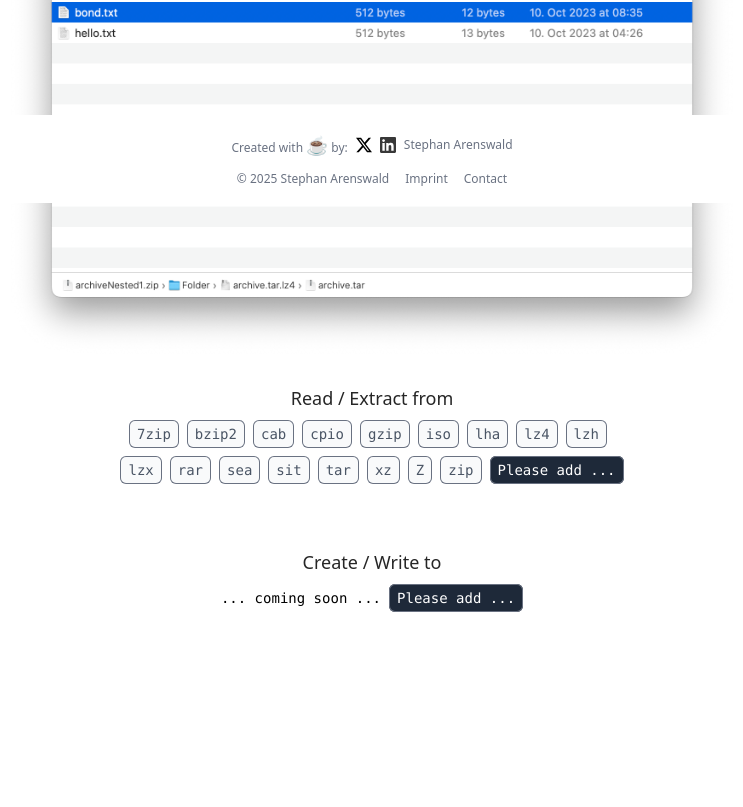
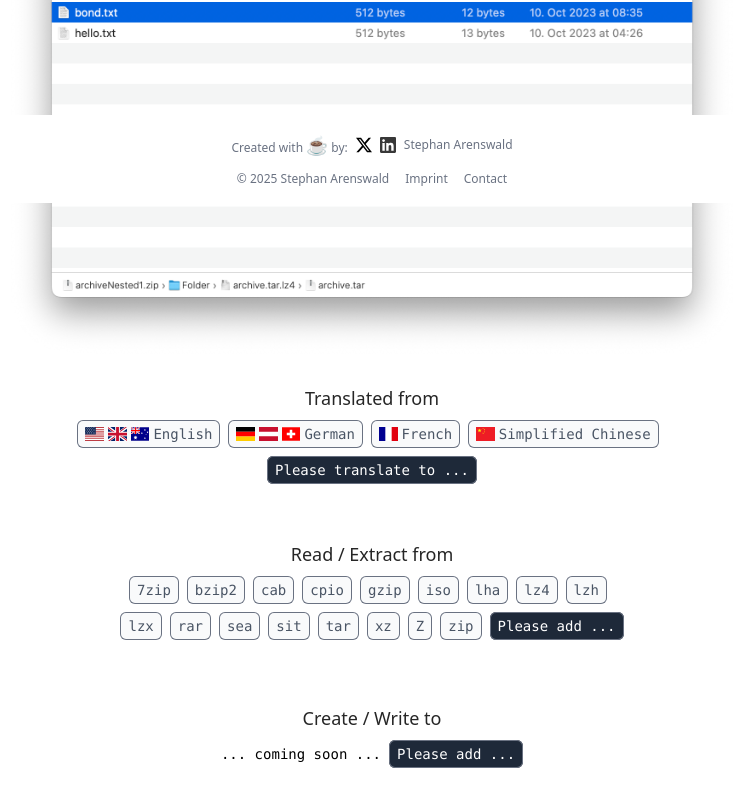
Before and after one commit to sarensw/app.macpacker, a React (Vite) app: page / in a window 1280 px wide. Shown: the part 597-1404 px from the top of the page, without its empty margins (268-1011 px from the left). Before the commit the page ends 1377 px from the top, so only its background shows below. Built offline with nearby package versions, Linux system fonts and the light colour scheme.

Commit message:
release: v0.9

```diff
--- a/package.json
+++ b/package.json
@@ -12,6 +12,7 @@
   "dependencies": {
     "@heroicons/react": "^2.2.0",
     "@tailwindcss/vite": "^4.1.7",
+    "flag-icons": "^7.5.0",
     "react": "^19.1.0",
     "react-dom": "^19.1.0",
     "react-markdown": "^10.1.0",
--- /dev/null
+++ b/src/components/Language.tsx
@@ -0,0 +1,20 @@
+import type { ReactElement } from 'react'
+import 'flag-icons/css/flag-icons.min.css'
+
+interface LanguageProperties {
+    code: string
+    name: string
+    icons: string[]
+}
+
+function Language (props: LanguageProperties): ReactElement {
+    return (
+        <li
+            className='inline-flex items-center rounded-md bg-gray-50 px-2 py-1 font-medium text-gray-600 ring-1 ring-gray-500 ring-inset'
+        >
+            {props.icons.map((flag, index) => <span key={index} className={`fi fi-${flag} mr-1`}></span>)  }
+            {props.name}</li>
+    )
+}
+
+export { Language }
--- /dev/null
+++ b/src/components/WhatOthersSay.tsx
@@ -0,0 +1,21 @@
+import type { ReactElement } from 'react'
+
+interface WhatOthersSayProperties {
+    source: string
+    title: string
+    text: string
+    name: string
+}
+
+function WhatOthersSay (props: WhatOthersSayProperties): ReactElement {
+    return (
+        <div className='w-72 bg-gray-50 p-4 rounded-md border border-gray-400'>
+            <div className='text-xs text-gray-400'>{props.source}</div>
+            <div className='text-md font-bold mt-1'>{props.title}</div>
+            <div className='my-4'>{props.text}</div>
+            <div className='font-medium'>{props.name}</div>
+        </div>
+    )
+}
+
+export { WhatOthersSay }
--- a/src/pages/home/index.tsx
+++ b/src/pages/home/index.tsx
@@ -4,9 +4,11 @@ import github from '@assets/github-mark.svg'
 import { ClipboardDocumentIcon } from '@heroicons/react/24/outline'
 import { Footer } from '@/components/Footer'
 import { ArchiveFormat } from '@/components/ArchiveFormat'
+import { Language } from '@/components/Language'
+import { WhatOthersSay } from '@/components/WhatOthersSay'
 
 function Home (): ReactElement {
-  const version: string = '0.8'
+  const version: string = '0.9'
   const downloadUrlZip: string = `https://macpacker-releases.s3.eu-central-1.amazonaws.com/MacPacker_v${version}.zip`
   // const downloadUrlDmg: string = `https://macpacker-releases.s3.eu-central-1.amazonaws.com/MacPacker ${version}.dmg`
   const masUrl: string = 'https://apps.apple.com/us/app/macpacker/id6473273874'
@@ -70,8 +72,20 @@ function Home (): ReactElement {
           {/* main image */}
           <img className='w-auto h-auto' src='/main.png' />
 
+          {/* translated to */}
+          <div className='justify-items-center flex flex-col space-y-2 items-center max-w-2xl'>
+            <h3 className='text-neutral-800 text-lg'>Translated from</h3>
+            <ul className='font-mono flex flex-row flex-wrap space-x-2 space-y-2 justify-center text-sm'>
+              <Language code={'en'} name={'English'} icons={['us', 'gb', 'au']} />
+              <Language code={'de'} name={'German'} icons={['de', 'at', 'ch']} />
+              <Language code={'fr'} name={'French'} icons={['fr']} />
+              <Language code={'zh_Hans'} name={'Simplified Chinese'} icons={['cn']} />
+              <li><a href='https://github.com/sarensw/MacPacker/issues/new' className='inline-flex items-center rounded-md bg-gray-800 px-2 py-1 font-medium text-white ring-1 ring-gray-500 ring-inset'>Please translate to ...</a></li>
+            </ul>
+          </div>
+
           {/* read from */}
-          <div className='justify-items-center flex flex-col space-y-2 items-center max-w-lg'>
+          <div className='mt-8 justify-items-center flex flex-col space-y-2 items-center max-w-lg'>
             <h3 className='text-neutral-800 text-lg'>Read / Extract from</h3>
             <ul className='font-mono flex flex-row flex-wrap space-x-2 space-y-2 justify-center text-sm'>
               <ArchiveFormat name={'7zip'} />
@@ -98,12 +112,20 @@ function Home (): ReactElement {
           {/* write to */}
           <div className='mt-8 justify-items-center flex flex-col space-y-2 items-center'>
             <h3 className='text-neutral-800 text-lg'>Create / Write to</h3>
-            <div className='flex flex-row font-mono space-x-2 text-sm items-baseline
-'>
+            <div className='flex flex-row font-mono space-x-2 text-sm items-baseline'>
               <p>... coming soon ...</p>
               <a href='https://github.com/sarensw/MacPacker/issues/new' className='inline-flex items-center rounded-md bg-gray-800 px-2 py-1 font-medium font-mono text-white ring-1 ring-gray-500 ring-inset'>Please add ...</a>
             </div>
           </div>
+
+          {/* testimonials */}
+          {/* <div className='mt-8 justify-items-center flex flex-col space-y-2 items-center'>
+            <h3 className='text-neutral-800 text-lg'>What others say</h3>
+            <div className='flex flex-row space-x-2 items-baseline'>
+              <WhatOthersSay name='Sandra' source='Direct Chat' text='😁 Thank You!' title='Thank You' />
+              <WhatOthersSay name='Sevikha' source='App Store Reviews' text='Useful functionality. Thanks for your dev time, and good luck with moving this forward!' title='Good tool' />
+            </div>
+          </div> */}
         </div>
       </div>
 
```
Also changed, not shown: 1 other file (tests, documents, lock files or other folders).
